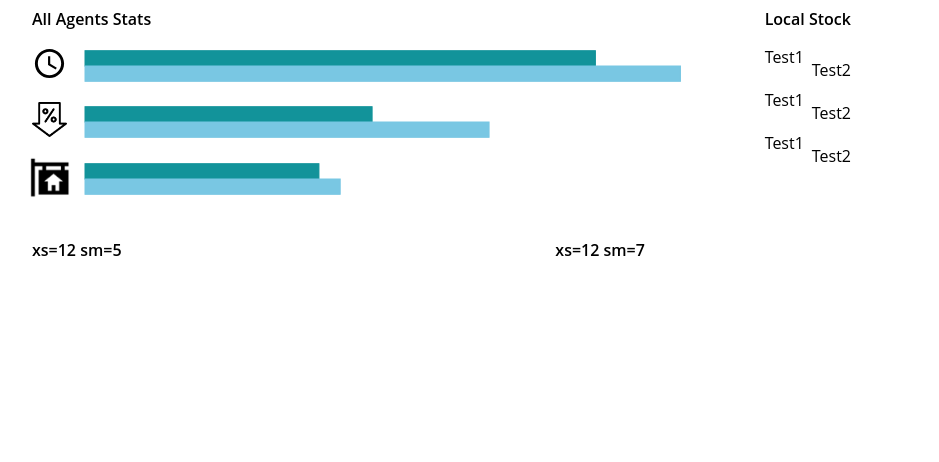
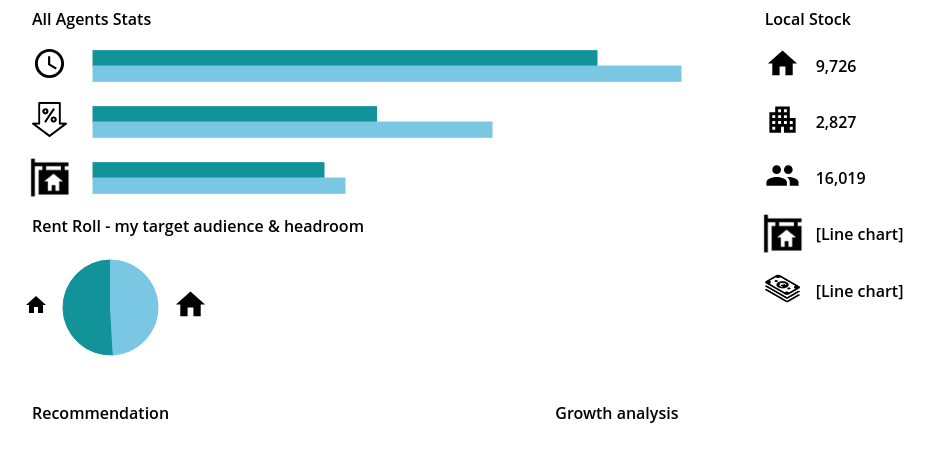
Before and after one commit to rusyanto/smrtr-principle, a React app: page / in a window 1280 px wide. Shown: the top 462 px of the page, without its empty margins (0-939 px from the left). Built offline with nearby package versions, Linux system fonts and the light colour scheme.

Commit message:
Added Local Stock icons

```diff
--- a/src/components/MainView/MainView.js
+++ b/src/components/MainView/MainView.js
@@ -6,6 +6,10 @@ import Container from '@material-ui/core/Container';
 import { makeStyles } from '@material-ui/core/styles';
 import Grid from '@material-ui/core/Grid';
 import AccessTimeIcon from '@material-ui/icons/AccessTime';
+import HomeIcon from '@material-ui/icons/Home';
+import ApartmentIcon from '@material-ui/icons/Apartment';
+import PeopleIcon from '@material-ui/icons/People';
+import { RadialChart } from 'react-vis';
 
 const useStyles = makeStyles(theme => ({
   root: {
@@ -25,7 +29,10 @@ const useStyles = makeStyles(theme => ({
   },
   colRight: {
     width: '100%',
-    display: 'table-cell'
+    display: 'table-cell',
+    fontWeight: 600,
+    paddingLeft: theme.spacing(1),
+    verticalAlign: 'middle'
   }
 }));
 
@@ -36,7 +43,7 @@ function MainView() {
       <Container fixed>
         <div className={classes.root}>
           <Grid container spacing={3}>
-            <Grid item xs={12} sm={7}>
+            <Grid item xs={12} md={7}>
               <Grid className={classes.header} item xs={12}>
                 All Agents Stats
               </Grid>
@@ -64,29 +71,81 @@ function MainView() {
                   <HorizontalBars series={[22, 24]} />
                 </div>
               </Grid>
+
+              <Grid className={classes.header} item xs={12}>
+                Rent Roll - my target audience & headroom
+              </Grid>
+              <Grid container alignItems="center" item xs={12}>
+                <div style={{float: 'left', display: 'table-cell'}}><HomeIcon /></div>
+                <div style={{display: 'table-cell'}}>
+                  <RadialChart
+                    data={[
+                      {
+                        angle: 27,
+                        label: 'deck.gl'
+                      },
+                      {
+                        angle: 28,
+                        label: 'math.gl'
+                      }
+                    ]}
+                    width={125}
+                    height={125}
+                  />
+                </div>
+                <div style={{display: 'table-cell'}}><HomeIcon fontSize='large' /></div>
+              </Grid>
             </Grid>
-            <Grid item xs={12} sm={5}>
+            <Grid item xs={12} md={5}>
               <Grid className={classes.header} item xs={12}>
                 Local Stock
               </Grid>
               <Grid container item className={classes.row} xs={12}>
-                <div className={classes.colLeft}>Test1</div>
-                <div className={classes.colRight}>Test2</div>
+                <div className={classes.colLeft}>
+                  <HomeIcon fontSize='large' />
+                </div>
+                <div className={classes.colRight}>
+                  9,726
+                </div>
               </Grid>
               <Grid container item className={classes.row} xs={12}>
-                <div className={classes.colLeft}>Test1</div>
-                <div className={classes.colRight}>Test2</div>
+                <div className={classes.colLeft}>
+                  <ApartmentIcon fontSize='large' />
+                </div>
+                <div className={classes.colRight}>
+                  2,827
+                </div>
               </Grid>
               <Grid container item className={classes.row} xs={12}>
-                <div className={classes.colLeft}>Test1</div>
-                <div className={classes.colRight}>Test2</div>
+                <div className={classes.colLeft}>
+                  <PeopleIcon fontSize='large' />
+                </div>
+                <div className={classes.colRight}>
+                  16,019
+                </div>
+              </Grid>
+              <Grid container item className={classes.row} xs={12}>
+                <div className={classes.colLeft} style={{padding: 0}}>
+                  <img src={ require('../../assets/images/sale.png') } alt="Sale" style={{width: 50}}></img>
+                </div>
+                <div className={classes.colRight}>
+                  [Line chart]
+                </div>
+              </Grid>
+              <Grid container item className={classes.row} xs={12}>
+                <div className={classes.colLeft}>
+                  <img src={ require('../../assets/images/money.png') } alt="Money" style={{width: 35}}></img>
+                </div>
+                <div className={classes.colRight}>
+                  [Line chart]
+                </div>
               </Grid>
             </Grid>
-            <Grid item xs={12} sm={5}>
-              <div className={classes.header}>xs=12 sm=5</div>
+            <Grid item xs={12} md={5}>
+              <div className={classes.header}>Recommendation</div>
             </Grid>
-            <Grid item xs={12} sm={7}>
-              <div className={classes.header}>xs=12 sm=7</div>
+            <Grid item xs={12} md={7}>
+              <div className={classes.header}>Growth analysis</div>
             </Grid>
           </Grid>
         </div>
```
Also changed, not shown: src/assets/images/money.png (added).
